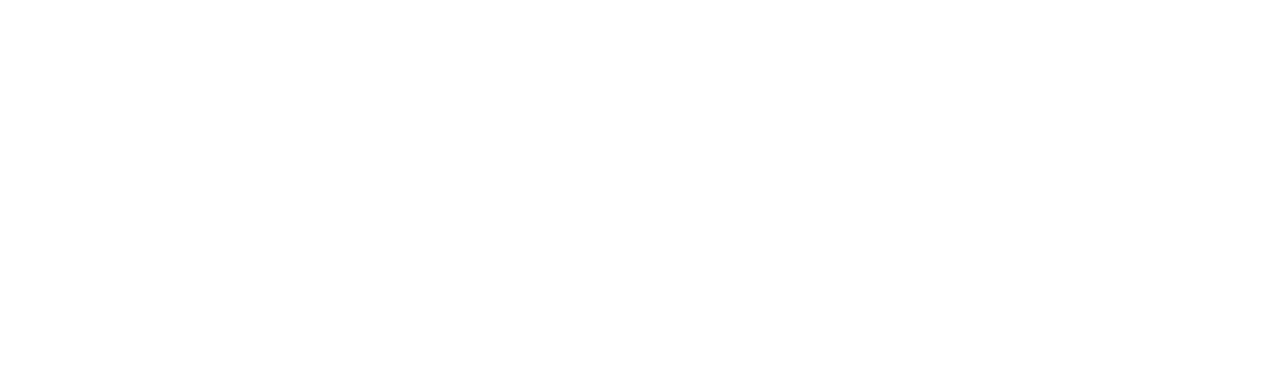
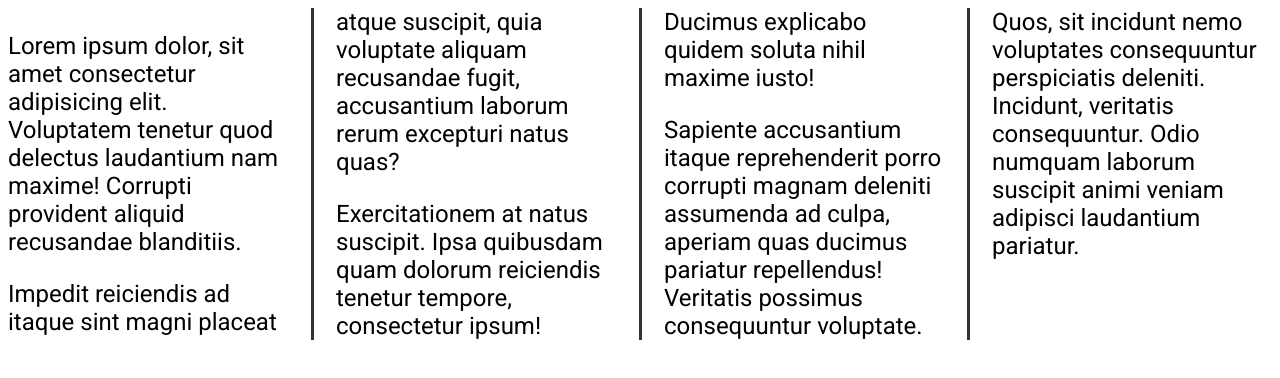
Before and after one commit to TonyBlaiseNTAHE/letslearntocode, a plain HTML site: page HTML_CSS_JS/CSS/12_lesson_starter/index.html in a window 1280 px wide. Drawn offline with Linux system fonts and the light colour scheme.

Commit message:
updating codes

```diff
--- a/HTML_CSS_JS/CSS/12_lesson_starter/css/style.css
+++ b/HTML_CSS_JS/CSS/12_lesson_starter/css/style.css
@@ -4,3 +4,9 @@ body {
   font-family: "Roboto", sans-serif;
   font-size: 1.5rem;
 }
+
+.columns {
+  columns: 4 250px;
+  column-rule: 3px solid #333;
+  column-gap: 3rem;
+}
--- a/HTML_CSS_JS/CSS/12_lesson_starter/index.html
+++ b/HTML_CSS_JS/CSS/12_lesson_starter/index.html
@@ -10,7 +10,13 @@
 </head>
 
 <body>
-
+    <section class="columns">
+        <p>Lorem ipsum dolor, sit amet consectetur adipisicing elit. Voluptatem tenetur quod delectus laudantium nam maxime! Corrupti provident aliquid recusandae blanditiis.</p>
+    <p>Impedit reiciendis ad itaque sint magni placeat atque suscipit, quia voluptate aliquam recusandae fugit, accusantium laborum rerum excepturi natus quas?</p>
+    <p>Exercitationem at natus suscipit. Ipsa quibusdam quam dolorum reiciendis tenetur tempore, consectetur ipsum! Ducimus explicabo quidem soluta nihil maxime iusto!</p>
+    <p>Sapiente accusantium itaque reprehenderit porro corrupti magnam deleniti assumenda ad culpa, aperiam quas ducimus pariatur repellendus! Veritatis possimus consequuntur voluptate.</p>
+    <p>Quos, sit incidunt nemo voluptates consequuntur perspiciatis deleniti. Incidunt, veritatis consequuntur. Odio numquam laborum suscipit animi veniam adipisci laudantium pariatur.</p>
+    </section>
 </body>
 
 </html>
```
